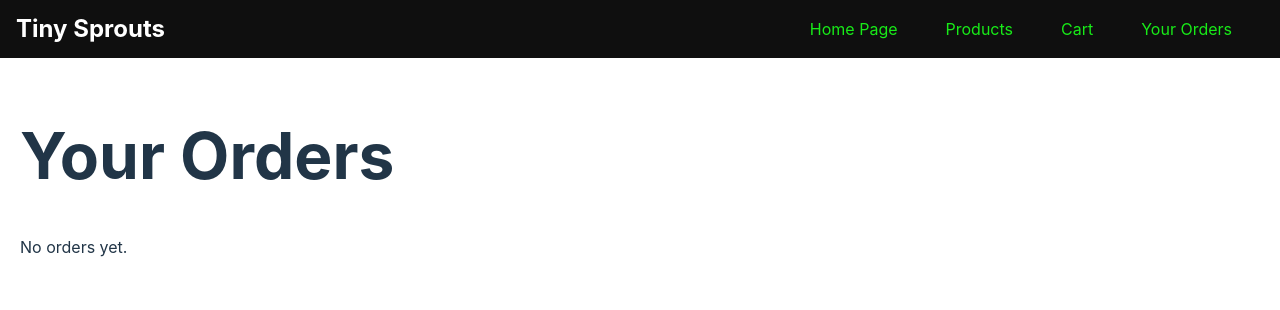
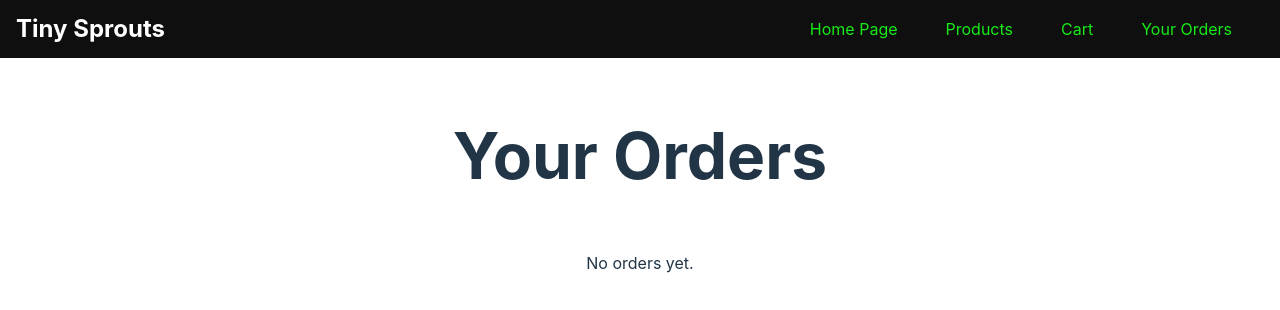
Before and after one commit to annagracep10/TinySprouts, a React (Vite) app: page /orders in a window 1280 px wide. Shown: the top 310 px of the page. Built offline with nearby package versions, Linux system fonts and the light colour scheme.

Commit message:
navigate back to login , if user tries to add to cart if not logged in

```diff
--- a/src/pages/CartPage.jsx
+++ b/src/pages/CartPage.jsx
@@ -90,7 +90,7 @@
 
   // If there's an error and the user is logged in
   if (error && !cartItems.length) return (
-    <div>
+    <div className="content">
       <h1>Cart</h1>
       <div>Your cart is empty</div>
     </div>
--- a/src/pages/ProductDetailsPage.jsx
+++ b/src/pages/ProductDetailsPage.jsx
@@ -1,8 +1,10 @@
 import React, { useState, useEffect } from 'react';
+import {  useNavigate  } from 'react-router-dom';
 import axios from 'axios';
 import { useParams } from 'react-router-dom';
 
 const ProductDetailPage = ({ user }) => {
+  const navigate = useNavigate();
   const { type, id } = useParams();
   const [product, setProduct] = useState(null);
   const [loading, setLoading] = useState(true);
@@ -42,6 +44,7 @@
   const addToCart = async () => {
     if (!user) {
       alert('Please log in to add items to the cart.');
+      navigate('/');
       return;
     }
 
--- a/src/styles/OrdersPage.css
+++ b/src/styles/OrdersPage.css
@@ -1,5 +1,11 @@
 .orders-page {
   padding: 20px;
+  display: flex;
+    flex-wrap: wrap;
+    flex-direction: column;
+    justify-content: center;
+    align-items: center;
+    text-align: center;
 }
 
 .orders-table {
```
